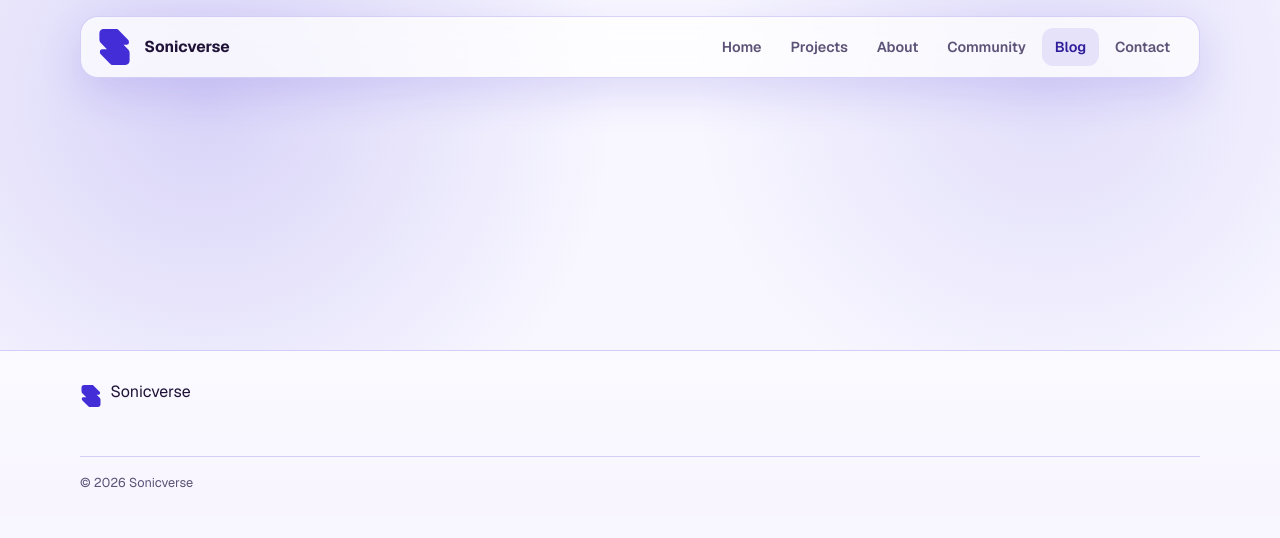
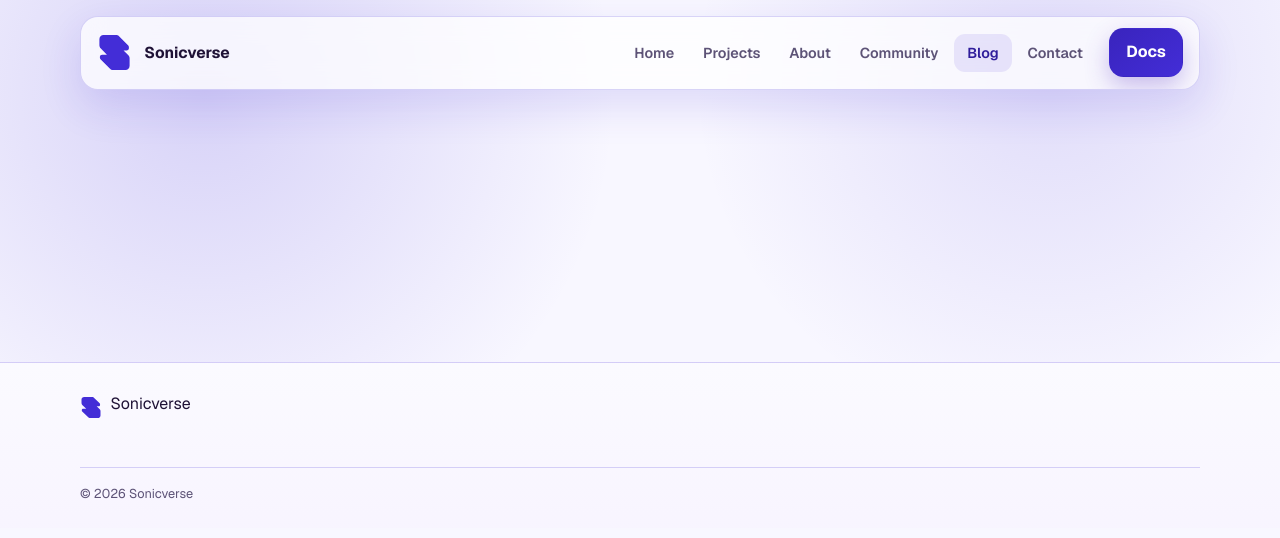
Before and after one commit to sonicverse-eu/web, an Astro site: page /blog in a window 1280 px wide. Built offline with nearby package versions, Linux system fonts and the light colour scheme; Astro itself is replaced by a stand-in of ours.

Commit message:
feat: add docs button to header and mobile menu

```diff
--- a/src/components/SiteHeader.astro
+++ b/src/components/SiteHeader.astro
@@ -15,6 +15,7 @@ const navLinks = [
   { href: '/blog', label: 'Blog' },
   { href: '/contact', label: 'Contact' }
 ];
+const docsHref = 'https://docs.sonicverse.eu';
 
 const normalizePath = (path: string) => (path !== '/' ? path.replace(/\/+$/, '') : '/');
 
@@ -70,6 +71,15 @@ const isActive = (href: string, path: string = currentPath) => {
           ))
         }
       </ul>
+      <a
+        class="button button-primary docs-nav-button docs-nav-button--desktop"
+        href={docsHref}
+        target="_blank"
+        rel="noopener noreferrer"
+        aria-label="Open Sonicverse documentation in a new tab"
+      >
+        Docs
+      </a>
     </nav>
   </div>
   <div
@@ -123,6 +133,16 @@ const isActive = (href: string, path: string = currentPath) => {
             ))
           }
         </ul>
+        <a
+          class="button button-primary docs-nav-button docs-nav-button--mobile"
+          href={docsHref}
+          target="_blank"
+          rel="noopener noreferrer"
+          aria-label="Open Sonicverse documentation in a new tab"
+          data-mobile-nav-docs
+        >
+          Docs
+        </a>
       </nav>
     </div>
   </div>
@@ -413,6 +433,11 @@ const isActive = (href: string, path: string = currentPath) => {
     if (target.closest('[data-mobile-nav-close]')) {
       event.preventDefault();
       closeMobileNav();
+      return;
+    }
+
+    if (target.closest('[data-mobile-nav-docs]')) {
+      closeMobileNav({ restoreFocus: false });
     }
   };
 
--- a/src/styles/global.css
+++ b/src/styles/global.css
@@ -337,6 +337,7 @@ html[data-nav-direction='left']::view-transition-new(page) {
 .desktop-nav {
 	display: flex;
 	align-items: center;
+	gap: 0.85rem;
 }
 
 .nav-toggle,
@@ -487,6 +488,27 @@ html[data-nav-direction='left']::view-transition-new(page) {
 	padding: 0;
 	display: grid;
 	gap: 0.45rem;
+}
+
+.docs-nav-button {
+	flex-shrink: 0;
+	border-color: rgba(67, 45, 215, 0.3);
+}
+
+.docs-nav-button--desktop {
+	padding-inline: 1rem;
+	box-shadow:
+		0 12px 26px rgba(67, 45, 215, 0.28),
+		0 0 26px rgba(67, 45, 215, 0.18);
+}
+
+.docs-nav-button--mobile {
+	margin-top: 1rem;
+	width: 100%;
+	justify-content: center;
+	box-shadow:
+		0 14px 28px rgba(67, 45, 215, 0.24),
+		0 0 24px rgba(67, 45, 215, 0.14);
 }
 
 .mobile-nav-list a {
```
